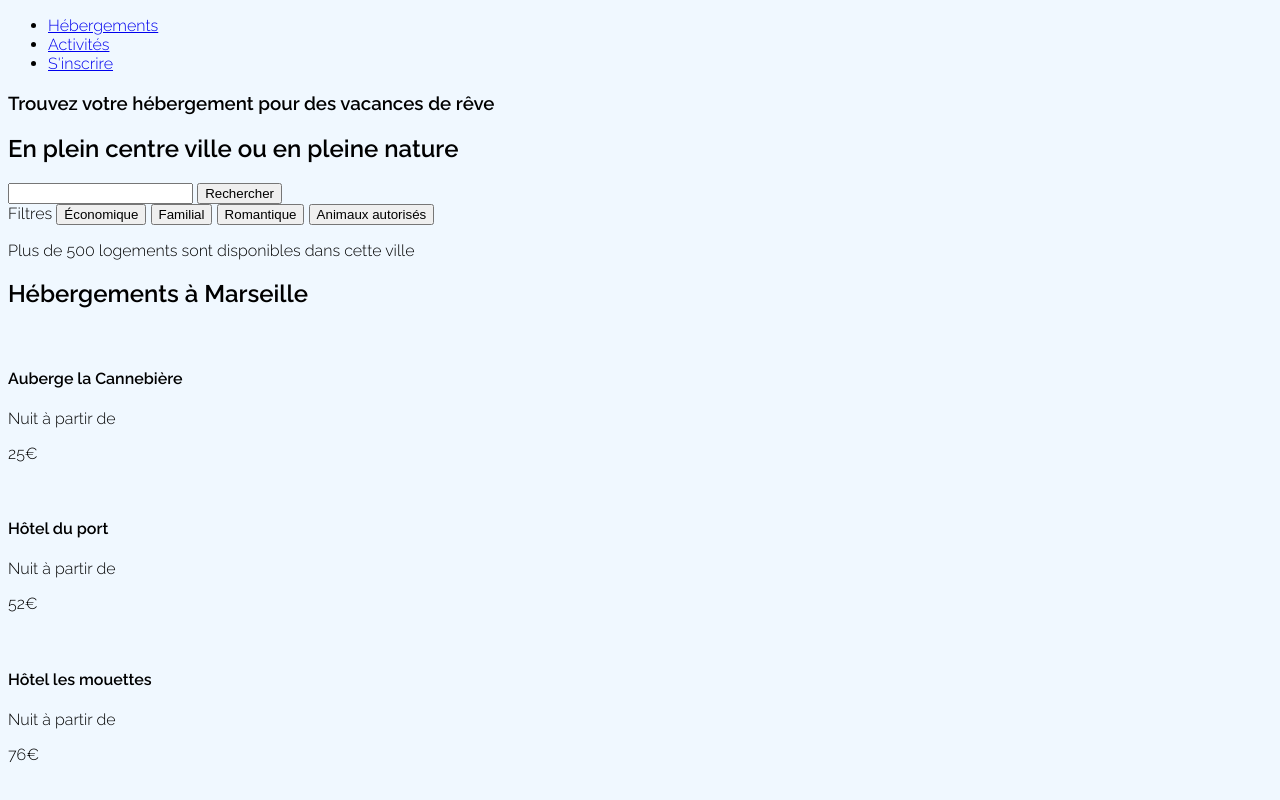
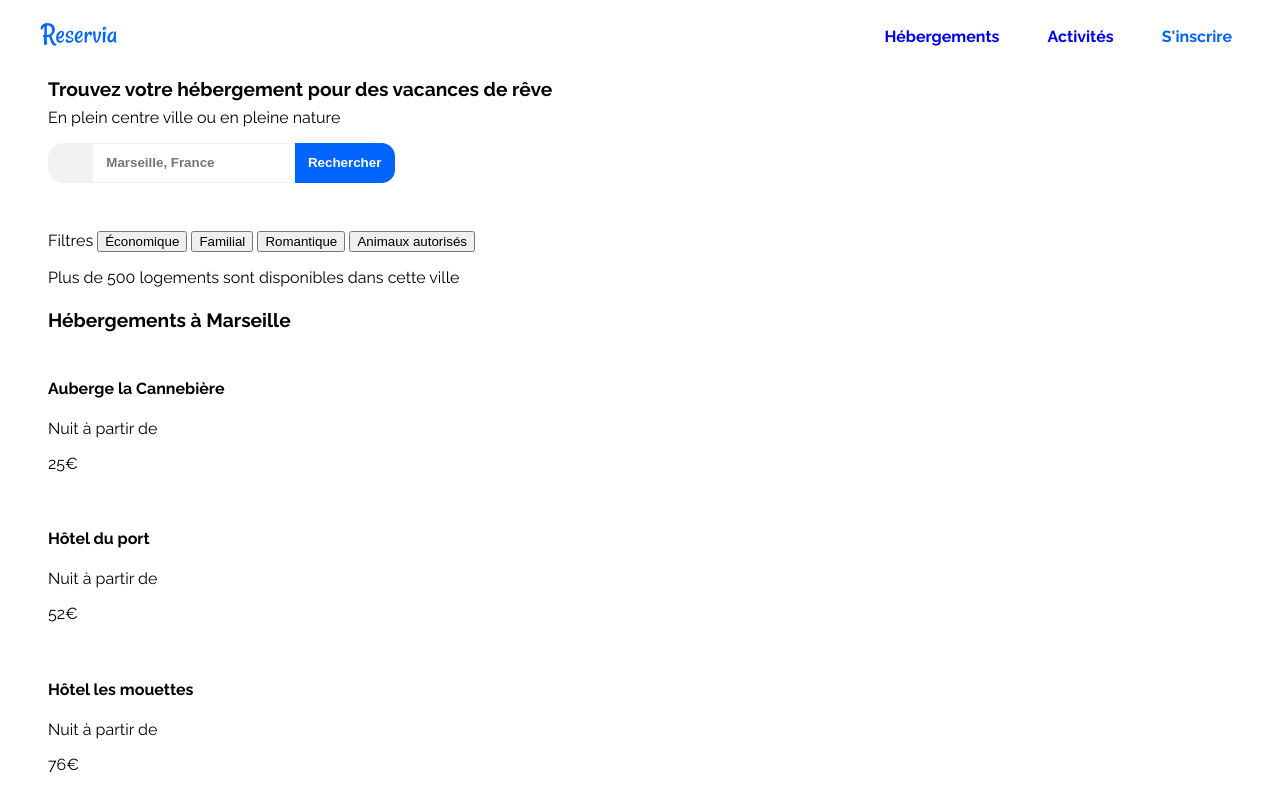
Before and after one commit to valsauvage/ValentinMetz_2_20210721, a plain HTML site: page index.html in a window 1280 px wide. Shown: the top 800 px of the page. Drawn offline with Linux system fonts and the light colour scheme.

Commit message:
css styling header + search bar

```diff
--- a/index.html
+++ b/index.html
@@ -5,37 +5,42 @@
     <meta http-equiv="X-UA-Compatible" content="IE=edge">
     <meta name="viewport" content="width=device-width, initial-scale=1.0">
 
+    <link rel="preconnect" href="https://fonts.googleapis.com">
+    <link rel="preconnect" href="https://fonts.gstatic.com" crossorigin>
+    <link href="https://fonts.googleapis.com/css2?family=Raleway:wght@400;700&display=swap" rel="stylesheet">
+
     <link href="./style.css" rel="stylesheet">
-
-    <link rel="preconnect" href="https://fonts.googleapis.com">
-<link rel="preconnect" href="https://fonts.gstatic.com" crossorigin>
-<link href="https://fonts.googleapis.com/css2?family=Raleway:wght@300;600&display=swap" rel="stylesheet">
 
     <title>Reservia</title>
 </head>
 <body>
 
     <header>
-        <div class="logo">
+        <div class="logo__wrap">
+            <figure>
+                <img class="logo" src="./images/logo/Reservia.svg" alt="Reservia logo">
+            </figure>
             <nav>
                 <ul>
                     <li><a href="#"> Hébergements</a></li>
                     <li><a href="#">Activités</a></li>
-                    <li><a href="#">S'inscrire</a></li>
+                    <li><a href="#" class="inscription">S'inscrire</a></li>
                 </ul>
             </nav>
         </div>
     </header>
 
     <main>
-
-        <div class="cta">
+        <section class="cta">
             <div class="cta__title">
-                <h3>Trouvez votre hébergement pour des vacances de rêve</h3>
-                <h2>En plein centre ville ou en pleine nature</h2>
+                <h1>Trouvez votre hébergement pour des vacances de rêve</h1>
+                <p>En plein centre ville ou en pleine nature</p>
             </div>
             <div class="cta__search">
-                <input type="search" name="" id="">
+                <div class="cta__search-icon">
+                    <i class="fas fa-map-marker-alt"></i>
+                </div>
+                <input type="search" name="search" id="search" placeholder="Marseille, France">
                 <input type="submit" value="Rechercher">
             </div>
             <div class="cta__filters">
@@ -48,7 +53,7 @@
             <div class="cta__alert">
                 <p>Plus de 500 logements sont disponibles dans cette ville</p>
             </div>
-        </div> <!-- cta -->
+        </section> <!-- cta -->
 
         <div class="resultats">
             <div class="resultats-ville">
--- a/style.css
+++ b/style.css
@@ -1,4 +1,110 @@
+:root {
+    --primary-color: #0065FC;
+    --secondary-color: #DEEBFF;
+    --tertiary-color: #F2F2F2;
+}
+
 body {
-    background-color: aliceblue;
     font-family: 'Raleway', sans-serif;
+    margin: 0;
+    padding: 0;
 }
+
+main {
+    max-width: 1160px;
+    display: flex;
+    flex-direction: column;
+    flex: 1 1 100%;
+    padding: 0em 3em 0em 3em;
+}
+
+h1, h2 {
+    font-size: 1.2em;
+    font-weight: 700;
+    line-height: 0.2;
+}
+
+/* HEADER  */
+
+header {
+    padding: 0em 3em 0em 0em;
+}
+
+.logo {
+    max-height: 36px;
+}
+.logo__wrap {
+    display: flex;
+    justify-content: space-between;
+    align-items: center;
+}
+
+.logo__wrap ul {
+    display: flex;
+}
+
+.logo__wrap li{
+    list-style-type: none;
+    margin-right: 3em;
+}
+.logo__wrap li:last-child{
+    margin-right: 0;
+}
+.logo__wrap a {
+    text-decoration: none;
+    padding-top: 25px;
+    font-weight: 700;
+}
+.logo__wrap a:focus {
+    border-top: 2px solid var(--primary-color);
+    color: var(--primary-color);
+
+}
+.logo__wrap a:active {
+    color: var(--primary-color);
+}
+.inscription {
+    color: var(--primary-color);
+}
+
+/* SEARCH BAR */
+
+.cta__search {
+    margin-bottom: 3em;
+    display: flex;
+    flex-direction: row;
+}
+.cta__search-icon {
+    width: 12px;
+    padding: 0.6em 1em 0.6em 1em;
+    font-weight: 700;
+    background-color: var(--tertiary-color);
+    border-top-left-radius: 1em;
+    border-bottom-left-radius: 1em;
+}
+.cta__search input[type="search"] {
+    height: 3em;
+    margin-right: -5px;
+    padding: 0.6em 1em 0.6em 1em;
+    font-weight: 700;
+    border: 1px solid var(--tertiary-color)
+}
+.cta__search input[type="search"]:focus {
+    outline: none;
+}
+
+.cta__search input[type="submit"] {
+    height: 3em;
+    background-color: var(--primary-color);
+    color: white;
+    border: none;
+    border-top-right-radius: 1em;
+    border-bottom-right-radius: 1em;
+    padding: 0.6em 1em 0.6em 1em;
+    font-weight: 700;
+    opacity: 1;
+    cursor: pointer;
+}
+.cta__search input[type="submit"]:active {
+    opacity: 0.75;
+}
```
